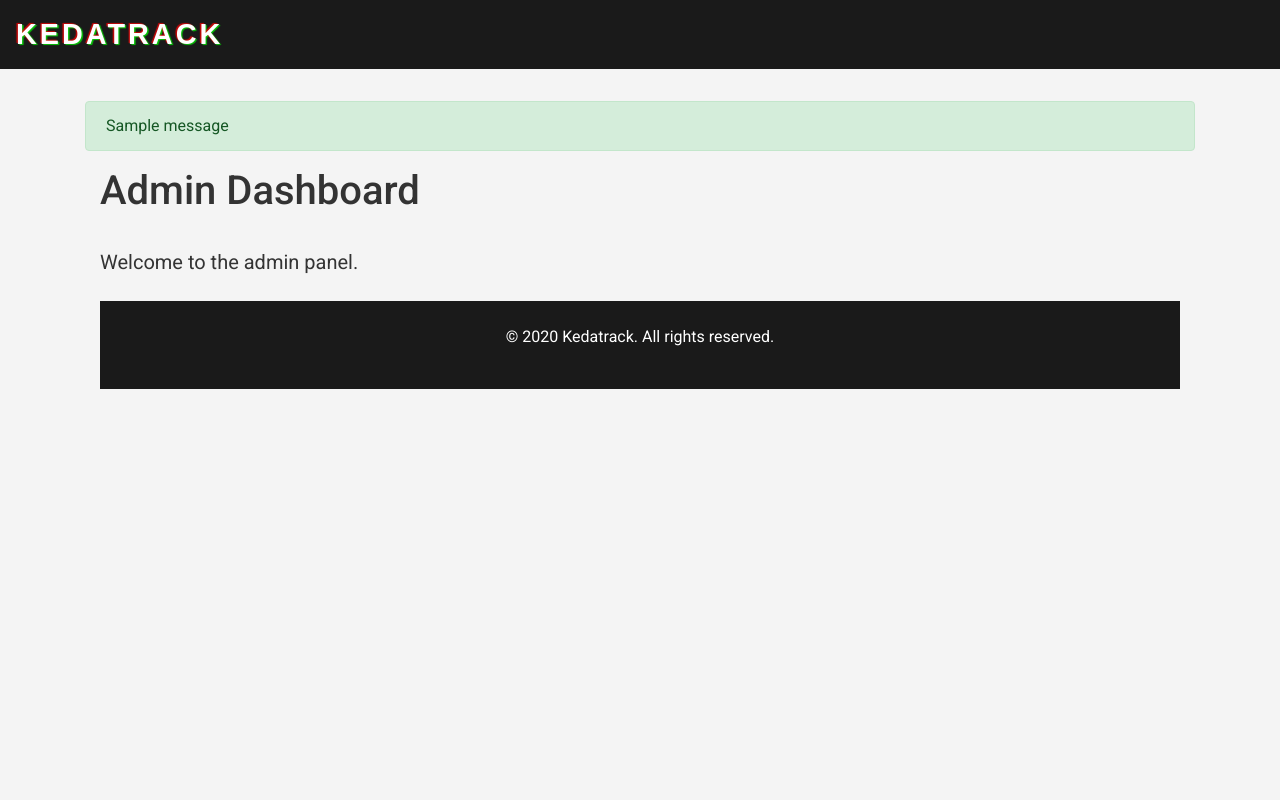
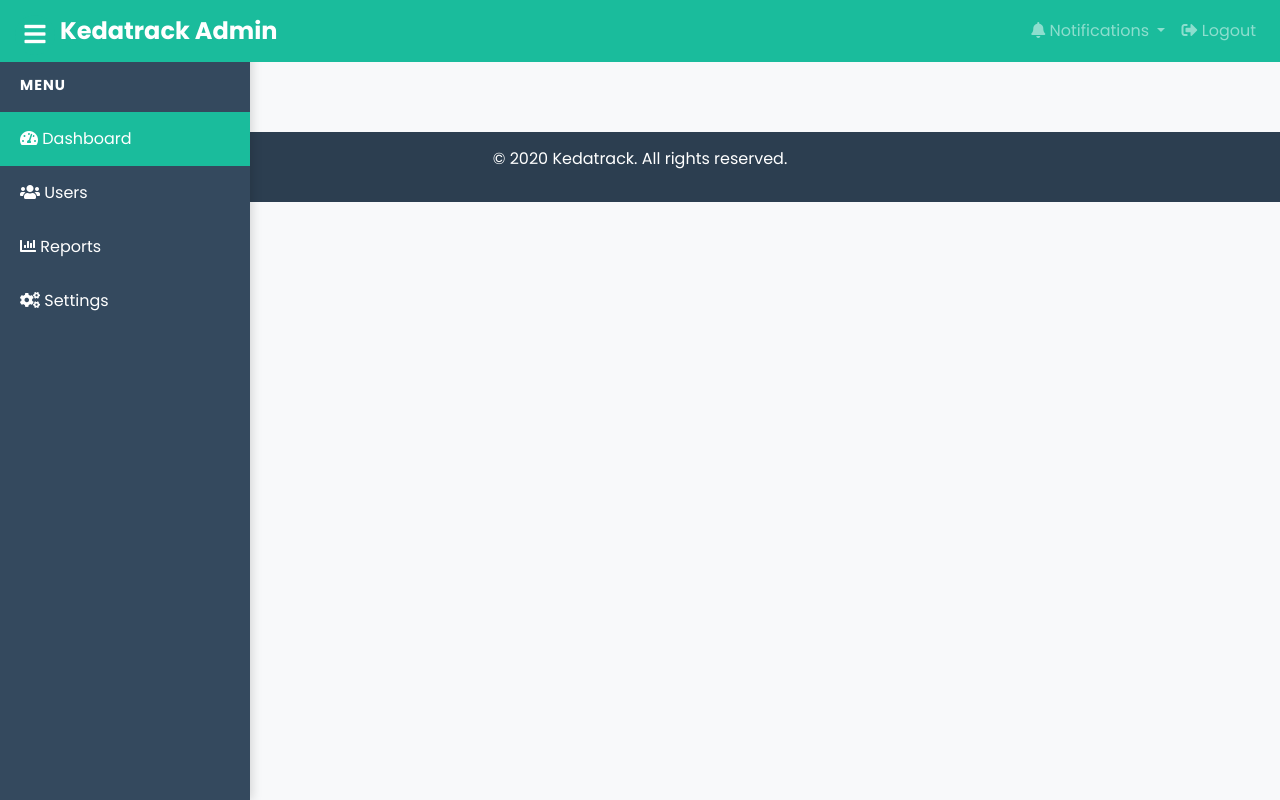
Before and after one commit to KEVINOCHAE/kedatrack, a Flask app: template app/templates/admin/dashboard.html in a window 1280 px wide. Run offline with Flask 3, Linux system fonts and the light colour scheme; the template is opened without the code that fills it: most values are stand-ins (such as "Sample title", 1, 10 or a date in 2020); one stand-in notice (Sample message) is shown; some libraries are stand-ins or nearby versions.

Commit message:
admin dashboard

```diff
--- a/app/templates/admin/dashboard.html
+++ b/app/templates/admin/dashboard.html
@@ -13,12 +13,6 @@
 
 
 
-
-
-
-  <footer class="mt-4 text-center">
-    <p>&copy; {{ current_year }} Kedatrack. All rights reserved.</p>
-  </footer>
 </div>
 
 <script>
--- a/app/templates/admin_base.html
+++ b/app/templates/admin_base.html
@@ -4,120 +4,156 @@
 <head>
     <meta charset="UTF-8">
     <meta name="viewport" content="width=device-width, initial-scale=1.0">
-    <title>{% block title %}Kedatrack {% endblock %}</title>
+    <title>{% block title %}Admin Dashboard{% endblock %}</title>
 
     <!-- Bootstrap CSS -->
-    <link rel="stylesheet" href="https://stackpath.bootstrapcdn.com/bootstrap/4.5.2/css/bootstrap.min.css">
+    <link rel="stylesheet" href="https://cdn.jsdelivr.net/npm/bootstrap@4.5.2/dist/css/bootstrap.min.css">
 
     <!-- Google Fonts -->
-    <link href="https://fonts.googleapis.com/css2?family=Roboto:wght@400;500;700&display=swap" rel="stylesheet">
+    <link href="https://fonts.googleapis.com/css2?family=Poppins:wght@400;600;700&display=swap" rel="stylesheet">
+
+    <!-- Font Awesome for Icons -->
+    <link rel="stylesheet" href="https://cdnjs.cloudflare.com/ajax/libs/font-awesome/5.15.4/css/all.min.css">
 
     <style>
         body {
-            font-family: 'Roboto', sans-serif;
-            background-color: #f4f4f4;
-            color: #333;
+            font-family: 'Poppins', sans-serif;
+            background-color: #f8f9fa;
+            margin: 0;
+            padding: 0;
         }
 
-          /* Logo Text Styling */
-    .logo-text {
-        font-family: 'Orbitron', sans-serif;
-        color: #28a745;
-        text-transform: uppercase;
-        letter-spacing: 3px;
-        animation: glitch 2s infinite;
-    }
+        /* Navbar */
+        .navbar {
+            background-color: #2c3e50;
+            color: #fff;
+            transition: background-color 0.3s ease;
+        }
 
-    @keyframes glitch {
-        0% {
-            text-shadow: 2px 2px 1px rgba(255, 0, 0, 0.75), -2px -2px 1px rgba(0, 255, 0, 0.75);
-        }
-        25% {
-            text-shadow: -2px -2px 1px rgba(255, 0, 0, 0.75), 2px 2px 1px rgba(0, 255, 0, 0.75);
-        }
-        50% {
-            text-shadow: 0 0 1px rgba(255, 0, 0, 0.75), 0 0 1px rgba(0, 255, 0, 0.75);
-        }
-    }
-
-    /* Ripple Effect for Buttons */
-    .ripple {
-        position: relative;
-        overflow: hidden;
-        transition: background 0.4s;
-    }
-
-    .ripple:after {
-        content: '';
-        display: block;
-        position: absolute;
-        top: 50%;
-        left: 50%;
-        width: 0;
-        height: 0;
-        background: rgba(255, 255, 255, 0.4);
-        border-radius: 100%;
-        transform: translate(-50%, -50%);
-        transition: width 0.6s ease, height 0.6s ease;
-    }
-
-    .ripple:hover:after {
-        width: 200%;
-        height: 200%;
-    }
-
-        .navbar {
-            background-color: #1a1a1a;
-            transition: background-color 0.3s ease-in-out;
+        .navbar:hover {
+            background-color: #1abc9c;
         }
 
         .navbar-brand {
-            font-family: 'Montserrat', sans-serif;
-            font-weight: 700;
-            font-size: 1.8rem;
-            color: #ffffff !important;
-            text-shadow: 1px 1px 2px rgba(0, 0, 0, 0.5);
-        }
-
-        .navbar-brand:hover {
-            color: #007bff !important;
+            font-weight: bold;
+            font-size: 1.5rem;
+            margin-left: 44px;
         }
 
         .navbar .nav-link {
-            color: #ffffff !important;
-            transition: color 0.3s;
+            color: #ffffff;
+            transition: color 0.3s ease;
         }
 
         .navbar .nav-link:hover {
-            color: #007bff !important;
-            text-decoration: underline;
+            color: #1abc9c;
         }
 
-
-        .container {
-            margin-top: 2rem;
+        /* Sidebar */
+        .sidebar {
+            height: 100vh;
+            width: 250px;
+            position: fixed;
+            top: 0;
+            left: 0;
+            background-color: #34495e;
+            color: #ffffff;
+            overflow-y: auto;
+            padding-top: 60px;
+            box-shadow: 2px 0 10px rgba(0, 0, 0, 0.15);
+            transition: transform 0.3s ease-in-out, width 0.3s ease-in-out;
+            z-index: 1000;
         }
 
+        .sidebar.toggled {
+            transform: translateX(-100%);
+        }
+
+        .sidebar .nav-link {
+            color: #ffffff;
+            padding: 15px 20px;
+            display: block;
+            transition: background-color 0.3s ease, transform 0.2s ease;
+        }
+
+        .sidebar .nav-link:hover {
+            background-color: #1abc9c;
+            text-decoration: none;
+            transform: translateX(10px);
+        }
+
+        .sidebar .nav-link.active {
+            background-color: #1abc9c;
+        }
+
+        .sidebar .sidebar-heading {
+            padding: 15px 20px;
+            text-transform: uppercase;
+            font-size: 0.9rem;
+            font-weight: bold;
+            letter-spacing: 1px;
+        }
+
+        /* Sidebar Toggle Button */
+        .sidebar-toggler {
+            position: fixed;
+            top: 15px;
+            left: 15px;
+            z-index: 1050;
+            font-size: 1.5rem;
+            width: 40px;
+            height: 40px;
+            color: #ffffff;
+            background-color: #1abc9c;
+            border: none;
+            cursor: pointer;
+            border-radius: 50%;
+            transition: background-color 0.3s ease;
+        }
+
+        .sidebar-toggler:hover {
+            background-color: #16a085;
+        }
+
+        /* Content Area */
+        .content {
+            margin-left: 250px;
+            padding: 30px;
+            transition: margin-left 0.3s ease, width 0.3s ease;
+        }
+
+        .content.full-width {
+            margin-left: 0;
+        }
+
+        /* Cards */
         .card {
+            border: none;
+            border-radius: 10px;
             box-shadow: 0 4px 10px rgba(0, 0, 0, 0.1);
-            border: none;
-            margin-bottom: 1.5rem;
-            transition: transform 0.2s;
+            transition: transform 0.3s ease, box-shadow 0.3s ease;
         }
 
         .card:hover {
             transform: translateY(-5px);
+            box-shadow: 0 6px 15px rgba(0, 0, 0, 0.1);
         }
 
+        .card-body {
+            padding: 30px;
+        }
+
+        /* Footer */
         footer {
-            background-color: #1a1a1a;
-            color: #fff;
-            padding: 1.5rem 0;
+            background-color: #2c3e50;
+            color: #ffffff;
             text-align: center;
+            padding: 15px 0;
+            margin-top: 20px;
         }
 
         footer a {
-            color: #007bff;
+            color: #1abc9c;
             text-decoration: none;
         }
 
@@ -125,70 +161,82 @@
             text-decoration: underline;
         }
 
-        .btn-tech {
-            background-color: #007bff;
-            color: #ffffff;
-            transition: background-color 0.3s, transform 0.2s;
-        }
+        @media (max-width: 768px) {
+            .sidebar {
+                transform: translateX(-100%);
+            }
 
-        .btn-tech:hover {
-            background-color: #0056b3;
-            transform: scale(1.05);
-        }
+            .sidebar.toggled {
+                transform: translateX(0);
+            }
 
-        @keyframes fadeIn {
-            from {
-                opacity: 0;
-            }
-            to {
-                opacity: 1;
-            }
-        }
-
-        .fade-in {
-            animation: fadeIn 0.8s ease;
-        }
-
-        @media (max-width: 768px) {
-            .navbar-brand {
-                font-size: 1.5rem;
+            .content {
+                margin-left: 0;
             }
         }
     </style>
 </head>
 
 <body>
-    <!-- Navigation Bar -->
-    <nav class="navbar navbar-expand-lg navbar-dark sticky-top">
-         <a class="navbar-brand  display-5 logo-text " href="{{ url_for('main.home') }}">Kedatrack</a>
+    <!-- Sidebar Toggle Button -->
+    <button class="sidebar-toggler" id="sidebarToggle"><i class="fas fa-bars"></i></button>
+
+    <!-- Navbar -->
+    <nav class="navbar navbar-expand-lg navbar-dark fixed-top">
+        <a class="navbar-brand" href="#">Kedatrack Admin</a>
         <button class="navbar-toggler" type="button" data-toggle="collapse" data-target="#navbarNav" aria-controls="navbarNav" aria-expanded="false" aria-label="Toggle navigation">
             <span class="navbar-toggler-icon"></span>
         </button>
         <div class="collapse navbar-collapse" id="navbarNav">
             <ul class="navbar-nav ml-auto">
-                {% if current_user.is_authenticated and current_user.has_role('Admin') %}
-                    <li class="nav-item"> <a class="nav-link" href="{{ url_for('admin.dashboard') }}">Dashboard</a></li>
-
-                {% endif %}
+                <li class="nav-item dropdown">
+                    <a class="nav-link dropdown-toggle" href="#" id="notificationsDropdown" role="button" data-toggle="dropdown" aria-haspopup="true" aria-expanded="false">
+                        <i class="fas fa-bell"></i> Notifications
+                    </a>
+                    <div class="dropdown-menu dropdown-menu-right" aria-labelledby="notificationsDropdown">
+                        <a class="dropdown-item" href="#"><i class="fas fa-info-circle"></i> New User Registered</a>
+                        <a class="dropdown-item" href="#"><i class="fas fa-chart-line"></i> Monthly Report Ready</a>
+                        <a class="dropdown-item" href="#"><i class="fas fa-exclamation-circle"></i> System Update Available</a>
+                    </div>
+                </li>
+                <li class="nav-item">
+                    <a class="nav-link" href="#"><i class="fas fa-sign-out-alt"></i> Logout</a>
+                </li>
             </ul>
         </div>
     </nav>
 
+    <!-- Sidebar -->
+    <div class="sidebar" id="sidebar">
+        <div class="sidebar-heading">Menu</div>
+        <a href="#" class="nav-link active"><i class="fas fa-tachometer-alt"></i> Dashboard</a>
+        <a href="#" class="nav-link"><i class="fas fa-users"></i> Users</a>
+        <a href="#" class="nav-link"><i class="fas fa-chart-bar"></i> Reports</a>
+        <a href="#" class="nav-link"><i class="fas fa-cogs"></i> Settings</a>
+    </div>
+
     <!-- Main Content -->
-    <div class="container fade-in">
-        {% with messages = get_flashed_messages(with_categories=true) %}
-            {% if messages %}
-                {% for category, message in messages %}
-                    <div class="alert alert-{{ category }}">{{ message }}</div>
-                {% endfor %}
-            {% endif %}
-        {% endwith %}
-        {% block content %}{% endblock %}
+    <div class="content mt-5" id="content">
+
     </div>
+
+    <footer class="mt-4 text-center">
+        <p>&copy; {{ current_year }} Kedatrack. All rights reserved.</p>
+      </footer>
+
+    <!-- Scripts -->
+    <script src="https://code.jquery.com/jquery-3.5.1.slim.min.js"></script>
+    <script src="https://cdn.jsdelivr.net/npm/bootstrap@4.5.2/dist/js/bootstrap.bundle.min.js"></script>
+    <script>
+        const sidebar = document.getElementById('sidebar');
+        const content = document.getElementById('content');
+        const toggleButton = document.getElementById('sidebarToggle');
+
+        toggleButton.addEventListener('click', function () {
+            sidebar.classList.toggle('toggled');
+            content.classList.toggle('full-width');
+        });
+    </script>
 </body>
-<!-- Bootstrap JS, jQuery, and Popper.js -->
-    <script src="https://code.jquery.com/jquery-3.5.1.slim.min.js"></script>
-    <script src="https://cdn.jsdelivr.net/npm/@popperjs/core@2.0.7/dist/umd/popper.min.js"></script>
-    <script src="https://stackpath.bootstrapcdn.com/bootstrap/4.5.2/js/bootstrap.min.js"></script>
 
 </html>
--- a/config.py
+++ b/config.py
@@ -10,7 +10,7 @@ class Config:
     SECRET_KEY = os.getenv('SECRET_KEY', 'super_secret_key')
 
     # Database configuration
-    SQLALCHEMY_DATABASE_URI = 'postgresql://postgres:kfflprtdRQksQMzEkLSjuAETkxMRpttF@junction.proxy.rlwy.net:10738/railway'
+    SQLALCHEMY_DATABASE_URI = SQLALCHEMY_DATABASE_URI = os.getenv('DATABASE_URL') #'postgresql://postgres:kfflprtdRQksQMzEkLSjuAETkxMRpttF@junction.proxy.rlwy.net:10738/railway'
     SQLALCHEMY_TRACK_MODIFICATIONS = False  # Disable unnecessary overhead
 
     # Additional configurations (for future enhancements)
```
Also changed, not shown: app/auth/routes.py (+0 -7 lines), migrations/versions/68cd58a2116b_.py (added, +95 -0 lines), migrations/versions/fef0331d615b_.py (deleted, +0 -34 lines), 1 other file.
